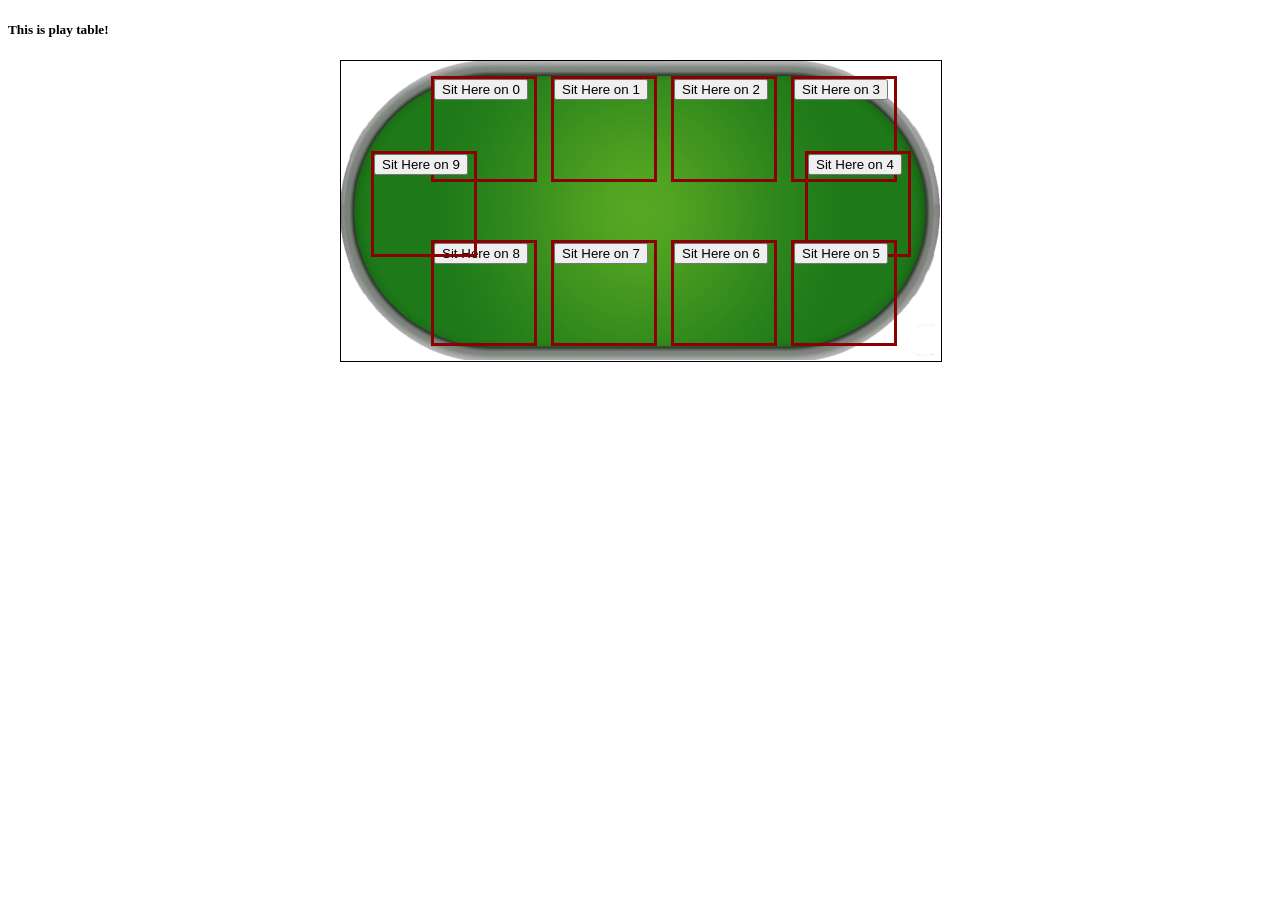
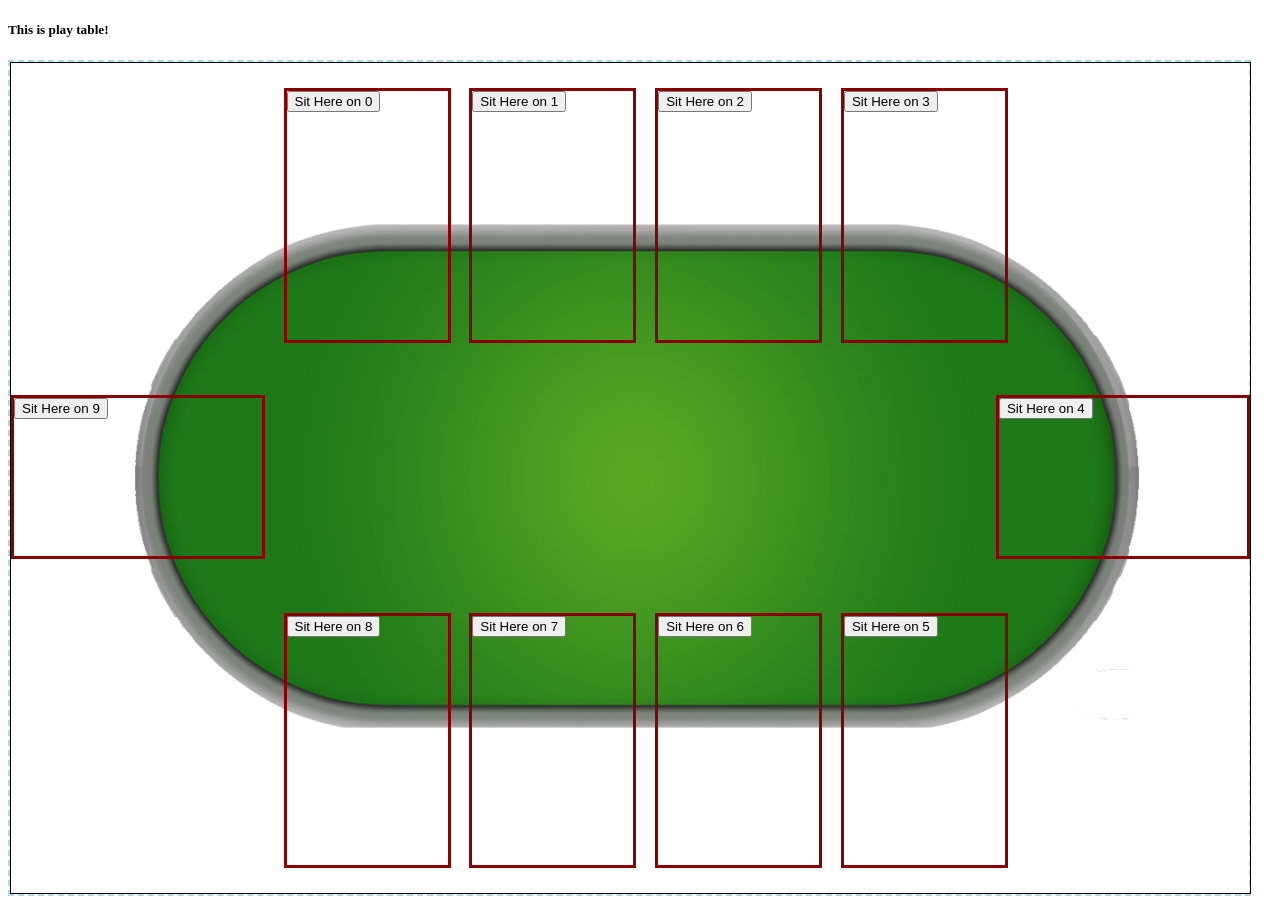
Before and after one commit to SG-Poul/poker-test-interface-Angular-4, an Angular app: page / in a window 1280 px wide. Before the commit the page ends 800 px from the top, so only its background shows below. Built offline with nearby package versions, Linux system fonts and the light colour scheme.

Commit message:
fix players positions

```diff
--- a/src/app/modules/play-table/play-table.component.css
+++ b/src/app/modules/play-table/play-table.component.css
@@ -1,8 +1,15 @@
 #table {
-  width: 600px;
-  height: 300px;
+  width: 98%;
+  height: 98%;
   display: block;
-  margin: auto;
-  background-image: url(../../../assets/img/game_table.png);
-  background-size: contain;
+  /*background-image: url(../../../assets/img/game_table.png);*/
+  /*background-size: contain;*/
+  border: 2px dashed lightblue;
 }
+#table-img {
+  position: absolute;
+  display: inline;
+  max-width: 98%;
+  height: auto;
+  z-index: 0;
+}
--- a/src/app/modules/play-table/play-table.component.html
+++ b/src/app/modules/play-table/play-table.component.html
@@ -2,5 +2,6 @@
   {{title}}
 </h5>
 <div id="table">
+  <img src="../../../assets/img/game_table.png" id="table-img">
   <app-players></app-players>
 </div>
--- a/src/app/modules/play-table/players.component.css
+++ b/src/app/modules/play-table/players.component.css
@@ -1,52 +1,58 @@
 #base {
   position: relative;
-  width: 600px;
-  height: 300px;
+  width: 100%;
+  height: 0;
   border: 1px solid black;
+  z-index: 1;
+  padding-bottom: 67%;
 }
 .players{
   position: absolute;
-  width: 100px;
-  height: 100px;
+  width: 13%;
+  height: 30%;
   border: 3px solid darkred;
 }
 #p0 {
-  top: 5%;
-  left: 15%;
+  top: 3%;
+  left: 22%;
 }
 #p1 {
-  top: 5%;
-  left: 35%;
+  top: 3%;
+  left: 37%;
 }
 #p2 {
-  top: 5%;
-  left: 55%;
+  top: 3%;
+  left: 52%;
 }
 #p3 {
-  top: 5%;
-  left: 75%;
+  top: 3%;
+  left: 67%;
 }
 #p4 {
-  top: 30%;
-  right: 5%;
+  top: 40%;
+  right: 0;
+  width: 20%;
+  height: 19%;
 }
 #p5 {
-  bottom: 5%;
-  left: 75%;
+  bottom: 3%;
+  left: 67%;
 }
 #p6 {
-  bottom: 5%;
-  left: 55%;
+  bottom: 3%;
+  left: 52%;
 }
 #p7 {
-  bottom: 5%;
-  left: 35%;
+  bottom: 3%;
+  left: 37%;
 }
 #p8 {
-  bottom: 5%;
-  left: 15%;
+  bottom: 3%;
+  left: 22%;
 }
 #p9 {
-  top: 30%;
-  left: 5%;
+  top: 40%;
+  left: 0;
+  width: 20%;
+  height: 19%;
 }
```
Also changed, not shown: src/assets/img/game_table.png.
